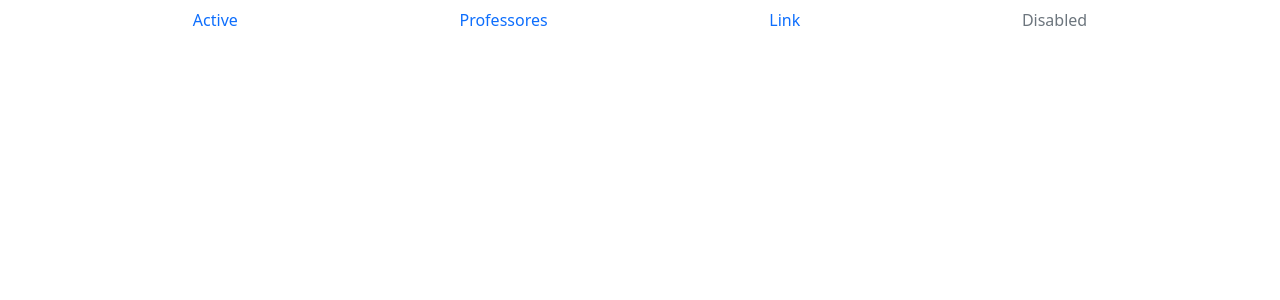
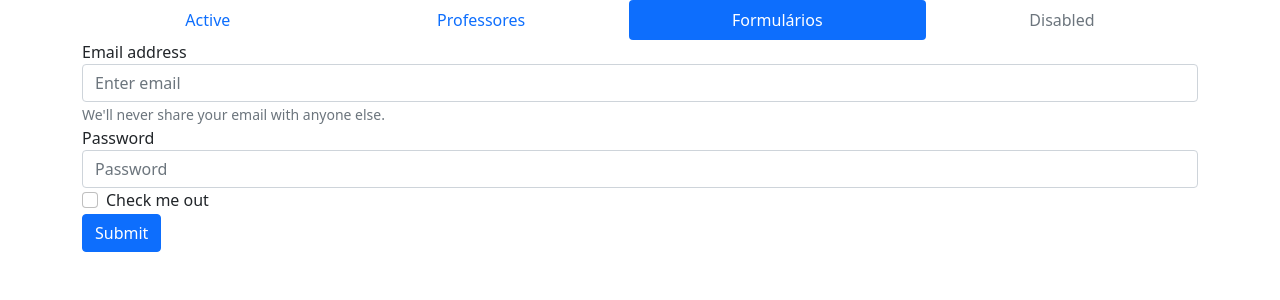
Before and after one commit to SuellenMoreiraLima/aula-angular, an Angular app: page /formularios/reativo-form in a window 1280 px wide. Before the commit this address led to /. Shown: the top 300 px of the page. Built offline with nearby package versions, Linux system fonts and the light colour scheme.

Commit message:
routing e forms

```diff
--- a/src/app/app-routing.module.ts
+++ b/src/app/app-routing.module.ts
@@ -5,8 +5,8 @@
 
 const routes: Routes = [
   {path: 'home', component: AppComponent},
-  {path: 'professores', component: ListarComponent},
-  {path: 'professores/:id', component: ListarComponent}
+  // {path: 'professores', component: ListarComponent},
+  // {path: 'professores/:id', component: ListarComponent}
 ];
 
 @NgModule({
--- a/src/app/app.component.html
+++ b/src/app/app.component.html
@@ -10,7 +10,8 @@
       routerLinkActive="active" >Professores</a>
     </li>
     <li class="nav-item">
-      <a class="nav-link" href="#">Link</a>
+      <a class="nav-link" [routerLink]="['/formularios/reativo-form']"
+      routerLinkActive="active">Formulários</a>
     </li>
     <li class="nav-item">
       <a class="nav-link disabled">Disabled</a>
--- a/src/app/app.module.ts
+++ b/src/app/app.module.ts
@@ -1,3 +1,4 @@
+import { FormulariosModule } from './formularios/formularios.module';
 import { NgModule } from '@angular/core';
 import { FormsModule } from '@angular/forms';
 import { BrowserModule } from '@angular/platform-browser';
@@ -15,6 +16,7 @@
     AppRoutingModule,
     FormsModule,
     ProfessoresModule,
+    FormulariosModule
 
   ],
   providers: [],
--- /dev/null
+++ b/src/app/formularios/reativo-form/reativo-form.component.html
@@ -0,0 +1,16 @@
+<form>
+    <div class="form-group">
+      <label for="exampleInputEmail1">Email address</label>
+      <input type="email" class="form-control" id="exampleInputEmail1" aria-describedby="emailHelp" placeholder="Enter email">
+      <small id="emailHelp" class="form-text text-muted">We'll never share your email with anyone else.</small>
+    </div>
+    <div class="form-group">
+      <label for="exampleInputPassword1">Password</label>
+      <input type="password" class="form-control" id="exampleInputPassword1" placeholder="Password">
+    </div>
+    <div class="form-check">
+      <input type="checkbox" class="form-check-input" id="exampleCheck1">
+      <label class="form-check-label" for="exampleCheck1">Check me out</label>
+    </div>
+    <button type="submit" class="btn btn-primary">Submit</button>
+  </form>
--- /dev/null
+++ b/src/app/formularios/reativo-form/reativo-form.component.ts
@@ -0,0 +1,15 @@
+import { Component, OnInit } from '@angular/core';
+
+@Component({
+  selector: 'app-reativo-form',
+  templateUrl: './reativo-form.component.html',
+  styleUrls: ['./reativo-form.component.scss']
+})
+export class ReativoFormComponent implements OnInit {
+
+  constructor() { }
+
+  ngOnInit(): void {
+  }
+
+}
--- a/src/app/professores/professores.module.ts
+++ b/src/app/professores/professores.module.ts
@@ -1,3 +1,4 @@
+import { ProfessoresRoutingModule } from './professores-routing.module';
 import { NgModule } from '@angular/core';
 import { CommonModule } from '@angular/common';
 import { ListarComponent } from './listar/listar.component';
@@ -9,7 +10,8 @@
     ListarComponent
   ],
   imports: [
-    CommonModule
+    CommonModule,
+    ProfessoresRoutingModule
   ],
   exports: [
     ListarComponent
```
Also changed, not shown: src/app/formularios/formularios-routing.module.ts (added, +13 -0 lines), src/app/formularios/formularios.module.ts (added, +17 -0 lines), src/app/professores/professores-routing.module.ts (added, +14 -0 lines), src/app/formularios/reativo-form/reativo-form.component.scss (added), 1 other file (tests, documents, lock files or other folders).
